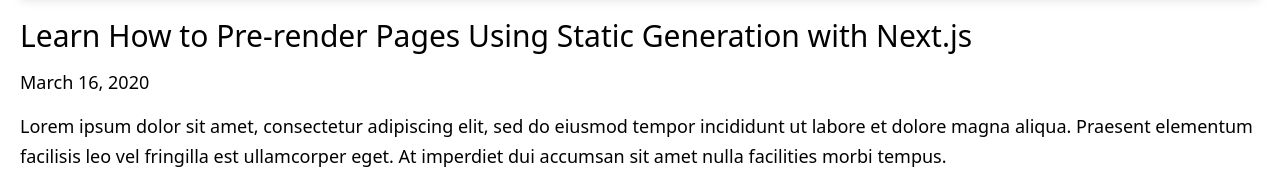
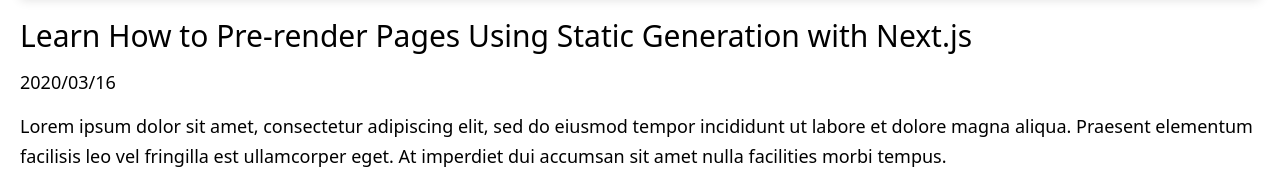
Before and after one commit to KoheiNishino/nextjs-blog, a Next.js app: page / in a window 1280 px wide. Shown: the part 777-946 px from the top of the page. Built offline with nearby package versions, Linux system fonts and the light colour scheme.

Commit message:
change the date format

```diff
--- a/components/date-formatter.tsx
+++ b/components/date-formatter.tsx
@@ -6,7 +6,7 @@
 
 const DateFormatter = ({ dateString }: Props) => {
   const date = parseISO(dateString)
-  return <time dateTime={dateString}>{format(date, 'LLLL	d, yyyy')}</time>
+  return <time dateTime={dateString}>{format(date, 'yyyy/MM/dd')}</time>
 }
 
 export default DateFormatter
```
